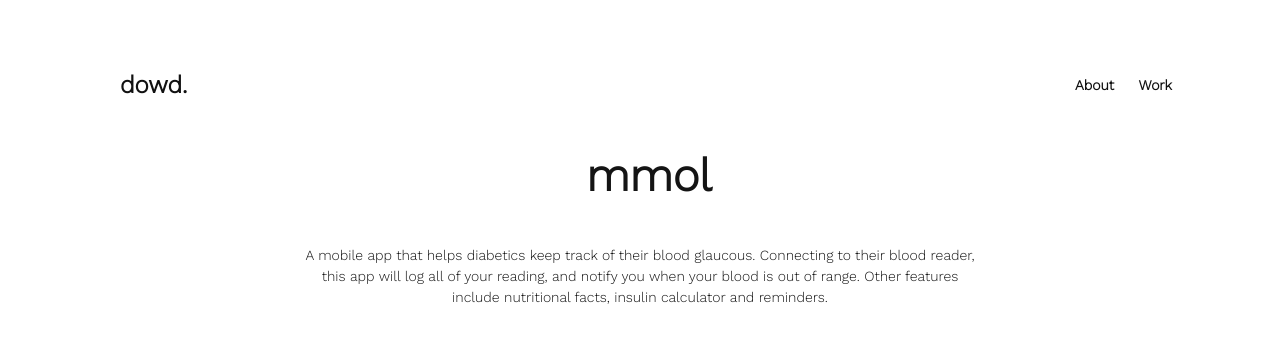
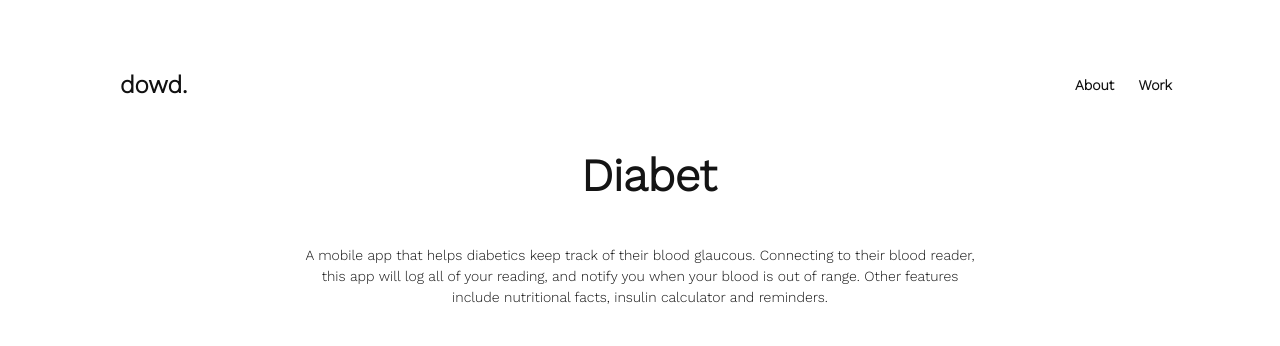
Before and after one commit to sydneydowd/portfolio, a Jekyll site: the page built from mmol.html, in a window 1280 px wide. Shown: the top 346 px of the page. Built offline with Jekyll 4.4.1, drawn with Linux system fonts in a browser that asks for light colours.

Commit message:
changed app name

```diff
--- a/mmol.html
+++ b/mmol.html
@@ -3,7 +3,7 @@
 ---
 
 <div class="project-name">
-  <h2 class="yotta">mmol</h2>
+  <h2 class="yotta">Diabet</h2>
 </div>
 
 <div class="project-about kilo">
```
